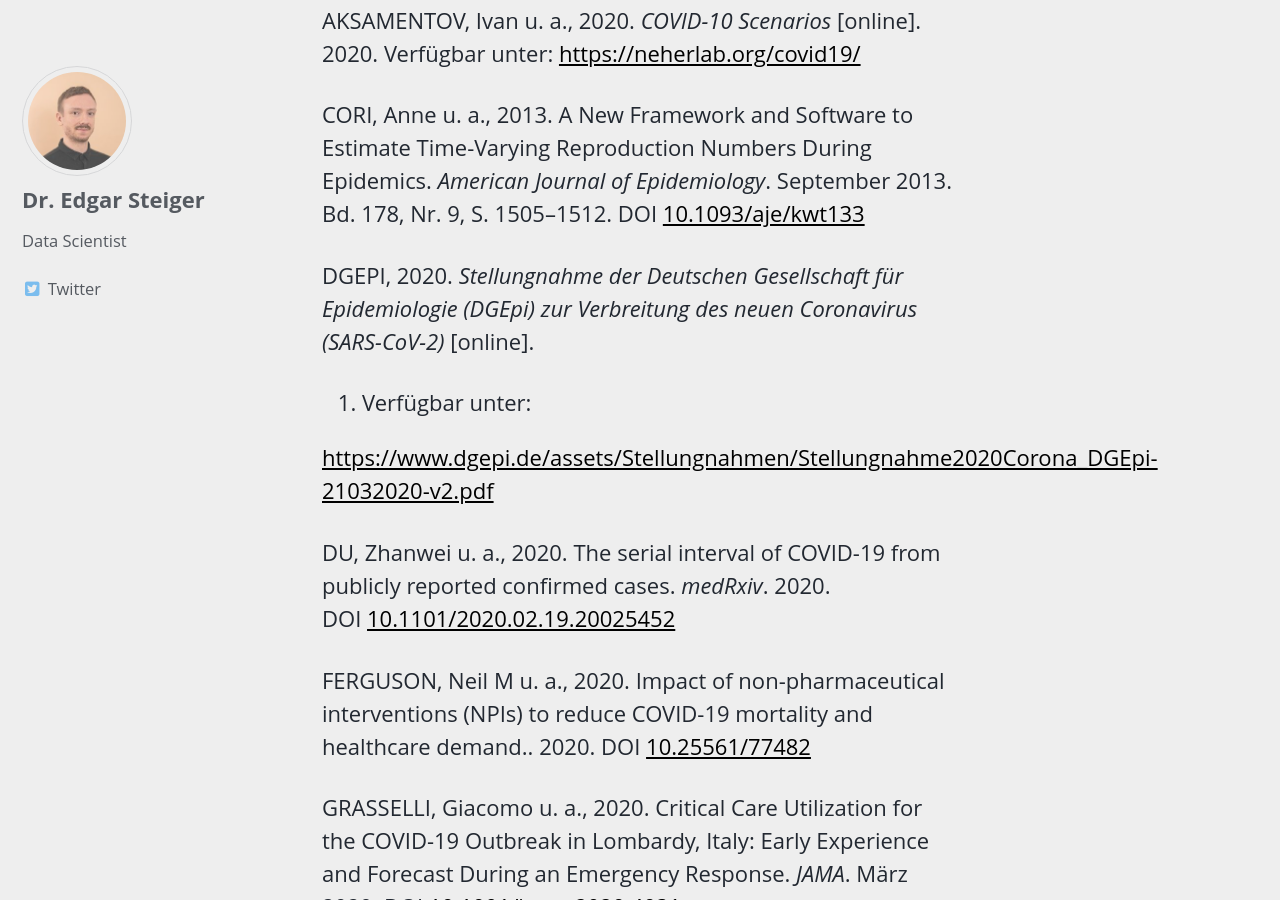
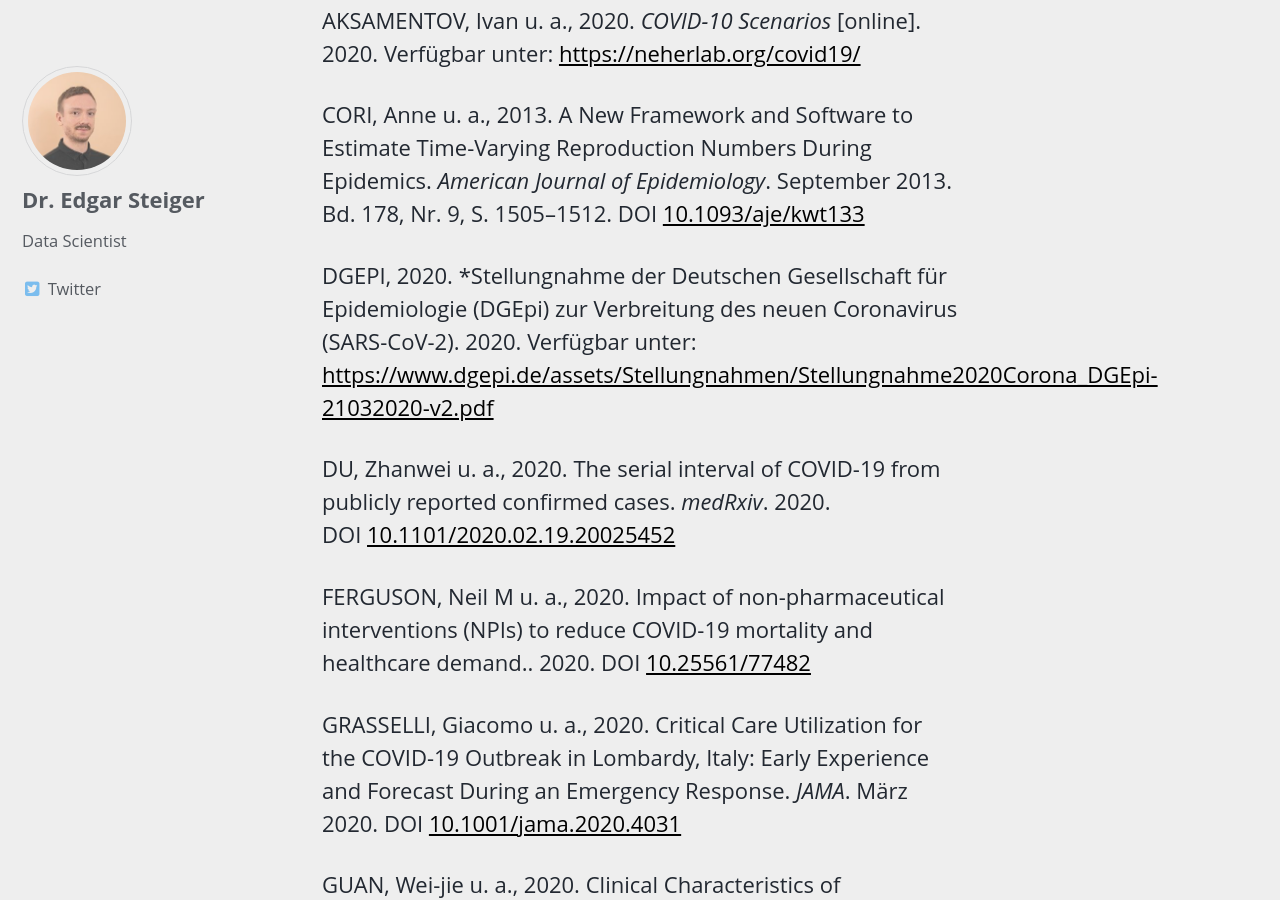
Before and after one commit to zidatalab/zidatalab.github.io, a Jekyll site: the page built from _posts/2020-05-18-Methodenbeschreibung_Projektion_COVID-19.md, in a window 1280 px wide and 900 px high, scrolled down 16164 px. Built offline with Jekyll 4.4.1, drawn with Linux system fonts in a browser that asks for light colours; cached includes are drawn as plain includes; nearby versions of some CDN libraries; formulas are drawn with MathJax 3; some of the changed text lies outside the part shown.

Commit message:
fixed lit

```diff
--- a/_posts/2020-05-18-Methodenbeschreibung_Projektion_COVID-19.md
+++ b/_posts/2020-05-18-Methodenbeschreibung_Projektion_COVID-19.md
@@ -483,10 +483,7 @@ DOI [10.1093/aje/kwt133](https://doi.org/10.1093/aje/kwt133)
 <div id="ref-dgepi2020stellungnahme"></div>
 
 DGEPI, 2020. *Stellungnahme der Deutschen Gesellschaft für Epidemiologie
-(DGEpi) zur Verbreitung des neuen Coronavirus (SARS-CoV-2)* \[online\].
-2020. Verfügbar unter:
-<https://www.dgepi.de/assets/Stellungnahmen/Stellungnahme2020Corona_DGEpi-21032020-v2.pdf>
-
+(DGEpi) zur Verbreitung des neuen Coronavirus (SARS-CoV-2). 2020. Verfügbar unter: <https://www.dgepi.de/assets/Stellungnahmen/Stellungnahme2020Corona_DGEpi-21032020-v2.pdf>
 
 
 <div id="ref-du2020serial"></div>
@@ -583,10 +580,7 @@ DOI [10.3760/cma.j.issn.0254-6450.2020.02.003](https://doi.org/10.3760/cma.j.is
 
 <div id="ref-thompson2019improved"></div>
 
-THOMPSON, R. N. u. a., 2019. Improved inference of time-varying
-reproduction numbers during infectious disease outbreaks. *Epidemics*.
-2019. Bd. 29, S. 100356.
-DOI [https://doi.org/10.1016/j.epidem.2019.100356](https://doi.org/https://doi.org/10.1016/j.epidem.2019.100356)
+THOMPSON, R. N. u. a., 2019. Improved inference of time-varying reproduction numbers during infectious disease outbreaks. *Epidemics*. 2019. Bd. 29, S. 100356. DOI [https://doi.org/10.1016/j.epidem.2019.100356](https://doi.org/https://doi.org/10.1016/j.epidem.2019.100356)
 
 <div id="ref-verity2020estimates"></div>
 
```
